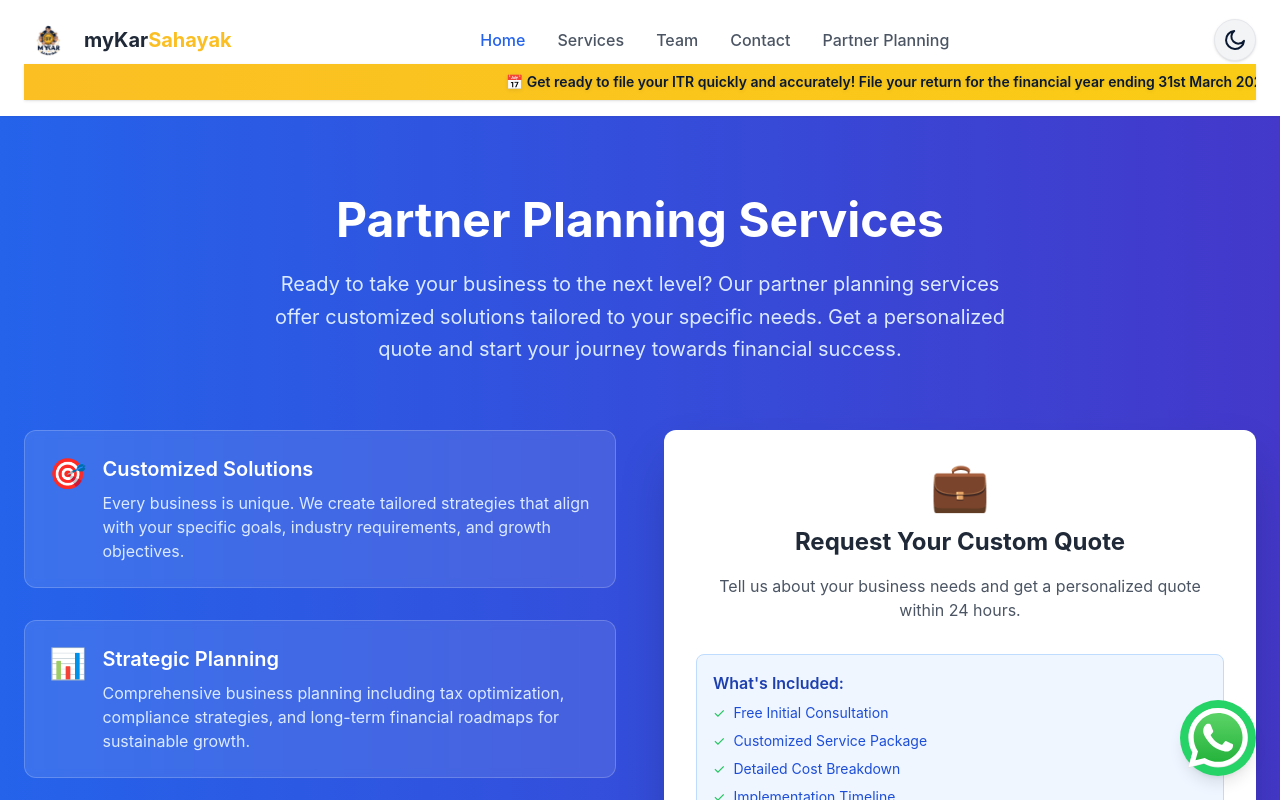
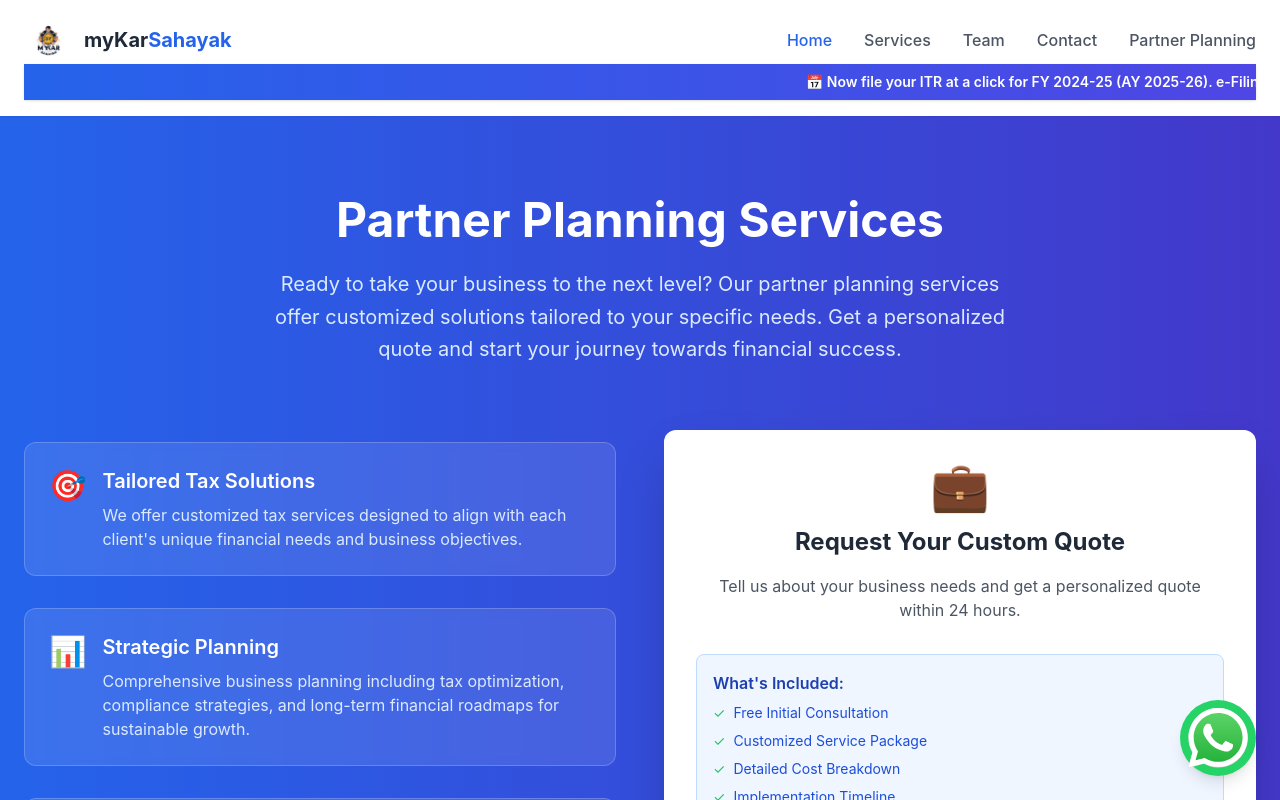
Before and after one commit to abhijitshaw88/myks_1, a React (Create React App) app: page /partner-planning in a window 1280 px wide. Shown: the top 800 px of the page. Built offline with nearby package versions, Linux system fonts and the light colour scheme.

Commit message:
Change theme and header

```diff
--- a/src/components/PartnerPlanning.js
+++ b/src/components/PartnerPlanning.js
@@ -17,10 +17,9 @@ const PartnerPlanning = () => {
               <div className="flex items-start space-x-4">
                 <div className="text-3xl">🎯</div>
                 <div>
-                  <h4 className="text-xl font-semibold text-white mb-2">Customized Solutions</h4>
+                  <h4 className="text-xl font-semibold text-white mb-2">Tailored Tax Solutions</h4>
                   <p className="text-blue-100">
-                    Every business is unique. We create tailored strategies that align with your specific goals,
-                    industry requirements, and growth objectives.
+                    We offer customized tax services designed to align with each client's unique financial needs and business objectives.
                   </p>
                 </div>
               </div>
--- a/src/components/layout/Header.js
+++ b/src/components/layout/Header.js
@@ -8,22 +8,6 @@ const Header = () => {
   const navigate = useNavigate();
   const dropdownRef = useRef(null);
   const buttonRef = useRef(null);
-
-  // Theme selector logic
-  const [theme, setTheme] = useState(() => {
-    if (typeof window !== 'undefined') {
-      return localStorage.getItem('theme') || (window.matchMedia('(prefers-color-scheme: dark)').matches ? 'dark' : 'light');
-    }
-    return 'light';
-  });
-  useEffect(() => {
-    if (theme === 'dark') {
-      document.documentElement.classList.add('dark');
-    } else {
-      document.documentElement.classList.remove('dark');
-    }
-    localStorage.setItem('theme', theme);
-  }, [theme]);
 
   // Close dropdown on click outside
   useEffect(() => {
@@ -57,39 +41,27 @@ const Header = () => {
   };
 
   return (
-    <header className="sticky top-0 z-50 bg-white dark:bg-navy shadow-sm transition-colors duration-300">
+    <header className="sticky top-0 z-50 bg-white shadow-sm transition-colors duration-300">
       <div className="container mx-auto px-6 py-4">
         <div className="flex items-center justify-between">
           <div className="flex items-center">
-            <div className="text-white p-2 rounded-lg mr-3">
+            <div className="p-2 rounded-lg mr-3">
               <img src={MyksLogo} alt="Myks Logo" className="h-8 w-auto" />
             </div>
-            <Link to="/" className="text-xl font-bold text-gray-800 dark:text-white">myKar<span className="text-gold">Sahayak</span></Link>
+            <Link to="/" className="text-xl font-bold text-gray-800">myKar<span className="text-blue-600">Sahayak</span></Link>
           </div>
           <nav className="hidden md:flex space-x-8 items-center">
-            <Link to="/" className="text-blue-600 dark:text-gold font-medium hover:underline underline-offset-4 transition">Home</Link>
-            <Link to="/services" className="text-gray-600 dark:text-white hover:text-blue-600 dark:hover:text-gold font-medium transition">Services</Link>
-            <Link to="/team" className="text-gray-600 dark:text-white hover:text-blue-600 dark:hover:text-gold font-medium transition">Team</Link>
-            <Link to="/contact" className="text-gray-600 dark:text-white hover:text-blue-600 dark:hover:text-gold font-medium transition">Contact</Link>
+            <Link to="/" className="text-blue-600 font-medium hover:underline underline-offset-4 transition">Home</Link>
+            <Link to="/services" className="text-gray-600 hover:text-blue-600 font-medium transition">Services</Link>
+            <Link to="/team" className="text-gray-600 hover:text-blue-600 font-medium transition">Team</Link>
+            <Link to="/contact" className="text-gray-600 hover:text-blue-600 font-medium transition">Contact</Link>
             <Link
               to="/partner-planning"
-              className="text-gray-600 dark:text-white hover:text-blue-600 dark:hover:text-gold font-medium transition"
+              className="text-gray-600 hover:text-blue-600 font-medium transition"
             >
               Partner Planning
             </Link>
           </nav>
-          {/* Theme toggle */}
-          <button
-            onClick={() => setTheme(theme === 'dark' ? 'light' : 'dark')}
-            className="ml-4 p-2 rounded-full bg-gray-100 dark:bg-navy border border-gray-200 dark:border-gold shadow transition-colors duration-300 focus:outline-none"
-            aria-label="Toggle dark mode"
-          >
-            {theme === 'dark' ? (
-              <svg className="h-6 w-6 text-gold" fill="none" viewBox="0 0 24 24" stroke="currentColor"><path strokeLinecap="round" strokeLinejoin="round" strokeWidth={2} d="M12 3v1m0 16v1m8.66-13.66l-.71.71M4.05 19.07l-.71.71M21 12h-1M4 12H3m16.66 5.66l-.71-.71M4.05 4.93l-.71-.71M16 12a4 4 0 11-8 0 4 4 0 018 0z" /></svg>
-            ) : (
-              <svg className="h-6 w-6 text-navy" fill="none" viewBox="0 0 24 24" stroke="currentColor"><path strokeLinecap="round" strokeLinejoin="round" strokeWidth={2} d="M21 12.79A9 9 0 1111.21 3a7 7 0 109.79 9.79z" /></svg>
-            )}
-          </button>
           <button
             className="md:hidden focus:outline-none"
             onClick={toggleMenu}
@@ -147,9 +119,9 @@ const Header = () => {
         )}
 
         {/* Add moving banner above the header */}
-        <div className="w-full bg-gradient-to-r from-gold to-yellow-400 dark:from-gold dark:to-yellow-500 text-navy dark:text-navy py-2 overflow-hidden shadow animate-fade-in">
-          <div className="whitespace-nowrap animate-marquee text-center font-semibold text-sm banner-text-shadow hover:paused">
-            📅 Get ready to file your ITR quickly and accurately! File your return for the financial year ending 31st March 2025 (Assessment Year 2025–26). e-Filing will be available soon
+        <div className="w-full bg-gradient-to-r from-blue-600 to-indigo-600 text-white py-2 overflow-hidden shadow animate-fade-in">
+          <div className="whitespace-nowrap animate-marquee text-center font-semibold text-sm hover:paused">
+            📅 Now file your ITR at a click for FY 2024-25 (AY 2025-26). e-Filing available soon!
           </div>
         </div>
       </div>
```
